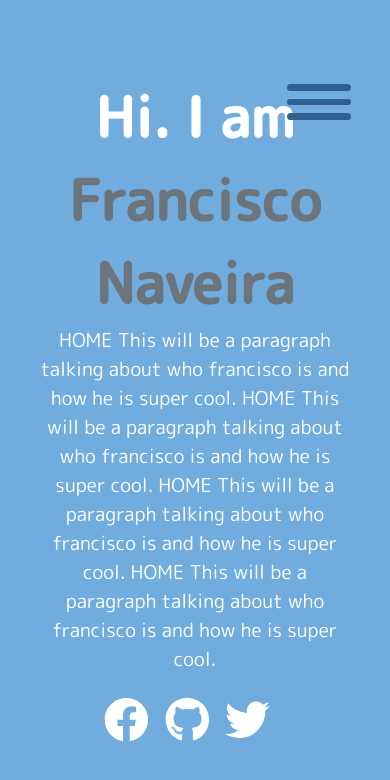
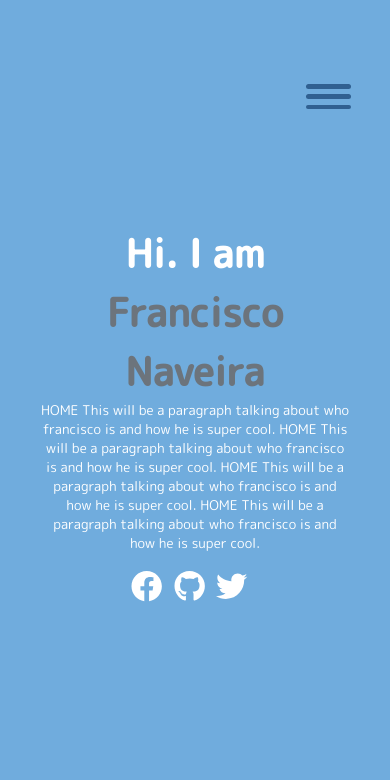
Before and after one commit to FranciscoNav/francisco-portfolio, a React (Create React App) app: page / in a window 390 px wide. Shown: the top 780 px of the page. Built offline with nearby package versions, Linux system fonts and the light colour scheme.

Commit message:
Added column flex to improve about page styleing when being used on mobile device

```diff
--- a/src/App.js
+++ b/src/App.js
@@ -7,15 +7,17 @@ import About from './pages/About';
 import Blogs from './pages/Blogs';
 import Contact from './pages/Contact';
 import Portfolio from './pages/Portfolio';
+import { useState } from 'react/cjs/react.development';
 
 function App() {
+  const [navToggle, setNavToggle] = useState(false);
 
   return (
     <div className="App">
-      <div className="side-bar">
+      <div className={`side-bar ${navToggle? 'bar-toggle':''}`}>
         <NavBar/>
       </div>
-      <div className="nav-button">
+      <div className="nav-button" onClick={()=>{setNavToggle(!navToggle)}}>
         <div className="line-1"></div>
         <div className="line-2"></div>
         <div className="line-3"></div>
--- a/src/App.scss
+++ b/src/App.scss
@@ -35,3 +35,9 @@ body{
 span{
     color: rgb(108, 116, 124);
 }
+
+@media screen and (max-width: 411px){
+    html{
+        font-size: 70%;
+    }
+}
--- a/src/styles/about.scss
+++ b/src/styles/about.scss
@@ -18,6 +18,13 @@
         }
         .about-text{
             padding: 1rem 0;
+        }
+    }
+    @media screen and (max-width: 1400px) {
+        flex-direction: column;
+        .about-info{
+            margin-left: 0;
+            margin-top: 1rem;
         }
     }
 }
@@ -71,4 +78,7 @@
     column-gap: 4rem;
     row-gap: 3rem;
     margin: 4rem 0;
+    @media screen and (max-width: 1100px){
+        grid-template-columns: repeat(1, 1fr);
+    }
 }
--- a/src/styles/layout.scss
+++ b/src/styles/layout.scss
@@ -4,8 +4,22 @@
         height: 100vh;
         background-color: rgb(48, 96, 145);
         position: fixed;
+        z-index: 11;
+        // border-right: 1px solid black;
+        transform-origin: left;
         @media screen and (max-width: 1000px){
+            transition: all .4s ease-in-out;
             transform: translateX(-100%);
+            width: 30%;
+        }
+        @media screen and (max-width: 411px){
+            width: 50%;
+        }
+    }
+    .bar-toggle{
+        @media screen and (max-width: 1000px){
+            transform: translateX(0);
+            width: 30%;
         }
     }
 
@@ -25,3 +39,34 @@
         }
     }
 }
+
+.nav-button{
+    position: absolute;
+    z-index: 10;
+    right: 10%;
+    top: 10%;
+    width: 4rem;
+    height: 4rem;
+    display: none;
+    display: flex;
+    align-items: center;
+    justify-content: space-between;
+    cursor: pointer;
+    .line-1, .line-2, .line-3{
+        height: .4rem;
+        width: 100%;
+        background-color: rgb(48, 96, 145);
+        pointer-events: none;
+        display: none;
+        border-radius: 20px;
+        &:not(:last-child){
+            margin-bottom: .5rem;
+        }
+    }
+    @media screen and (max-width: 1000px){
+        display: block;
+        .line-1, .line-2, .line-3{
+            display: block;
+        }
+    }
+}
--- a/src/styles/navbar.scss
+++ b/src/styles/navbar.scss
@@ -73,34 +73,3 @@
 .nav-active{
     background-color: #70acdd;
 }
-
-.nav-button{
-    position: absolute;
-    z-index: 10;
-    right: 10%;
-    top: 10%;
-    width: 4rem;
-    height: 4rem;
-    // display: none;
-    display: flex;
-    align-items: center;
-    justify-content: space-between;
-    cursor: pointer;
-    .line-1, .line-2, .line-3{
-        height: .4rem;
-        width: 100%;
-        background-color: rgb(48, 96, 145);
-        pointer-events: none;
-        display: none;
-        border-radius: 20px;
-        &:not(:last-child){
-            margin-bottom: .5rem;
-        }
-    }
-    @media screen and (max-width: 1000px){
-        display: block;
-        .line-1, .line-2, .line-3{
-            display: block;
-        }
-    }
-}
```
